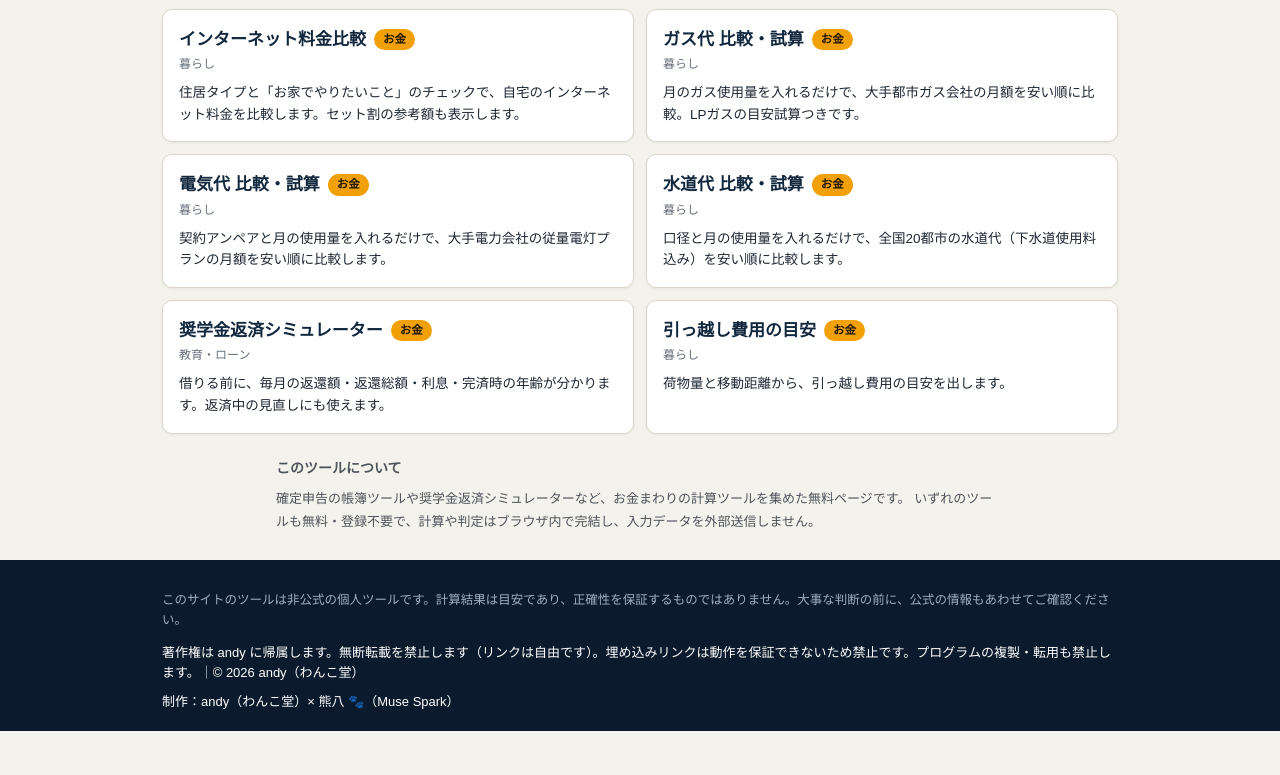
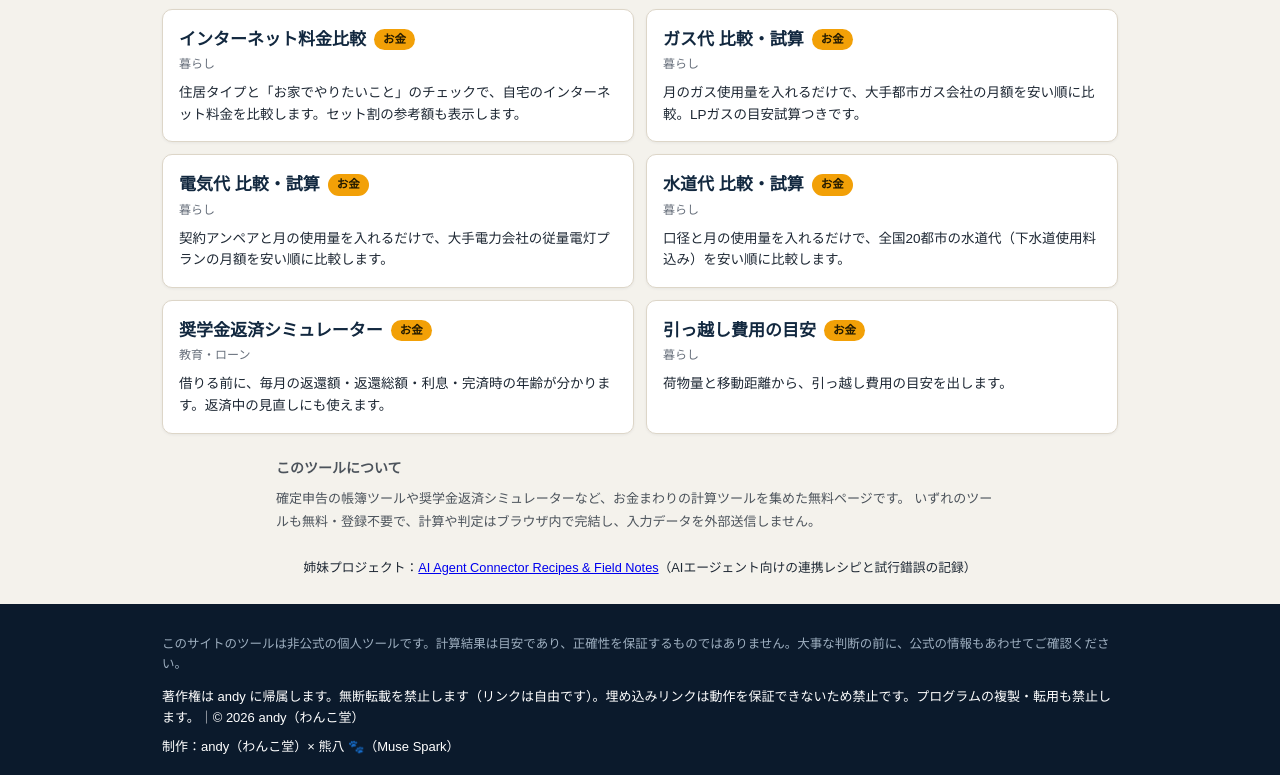
Before and after one commit to wankodo/money-tools, a plain HTML site: page index.html in a window 1280 px wide. Shown: the part 589-1364 px from the top of the page. Before the commit the page ends 1320 px from the top, so only its background shows below. Drawn offline with Linux system fonts and the light colour scheme.

Commit message:
Add sister-project link to AI Agent Connector Recipes & Field Notes

```diff
--- a/index.html
+++ b/index.html
@@ -193,6 +193,7 @@ gtag('config', 'G-QQ4435VBMK');
 </div>
 
 <section class="ai-summary" style="max-width:760px;margin:22px auto;padding:0 16px;font-size:13px;line-height:1.8;opacity:.78"><h2 style="font-size:14px;margin:0 0 6px">このツールについて</h2><p style="margin:0">確定申告の帳簿ツールや奨学金返済シミュレーターなど、お金まわりの計算ツールを集めた無料ページです。 いずれのツールも無料・登録不要で、計算や判定はブラウザ内で完結し、入力データを外部送信しません。</p></section>
+<p style="text-align:center;font-size:0.85em;margin:1.5rem 0 0;">姉妹プロジェクト：<a href="https://wankodo.github.io/ai-connector-recipes/">AI Agent Connector Recipes &amp; Field Notes</a>（AIエージェント向けの連携レシピと試行錯誤の記録）</p>
 <footer>
   <div class="wrap">
     <p class="note">このサイトのツールは非公式の個人ツールです。計算結果は目安であり、正確性を保証するものではありません。大事な判断の前に、公式の情報もあわせてご確認ください。</p>
```
